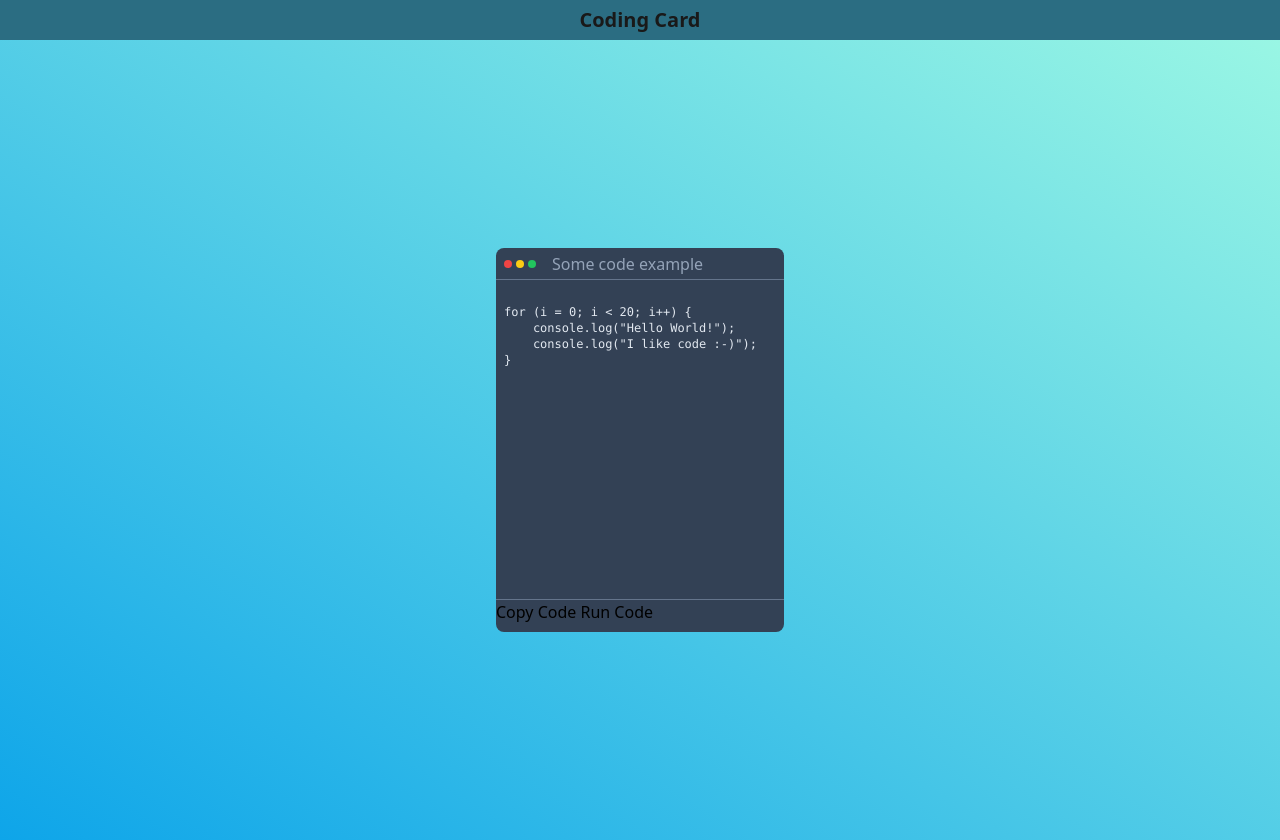
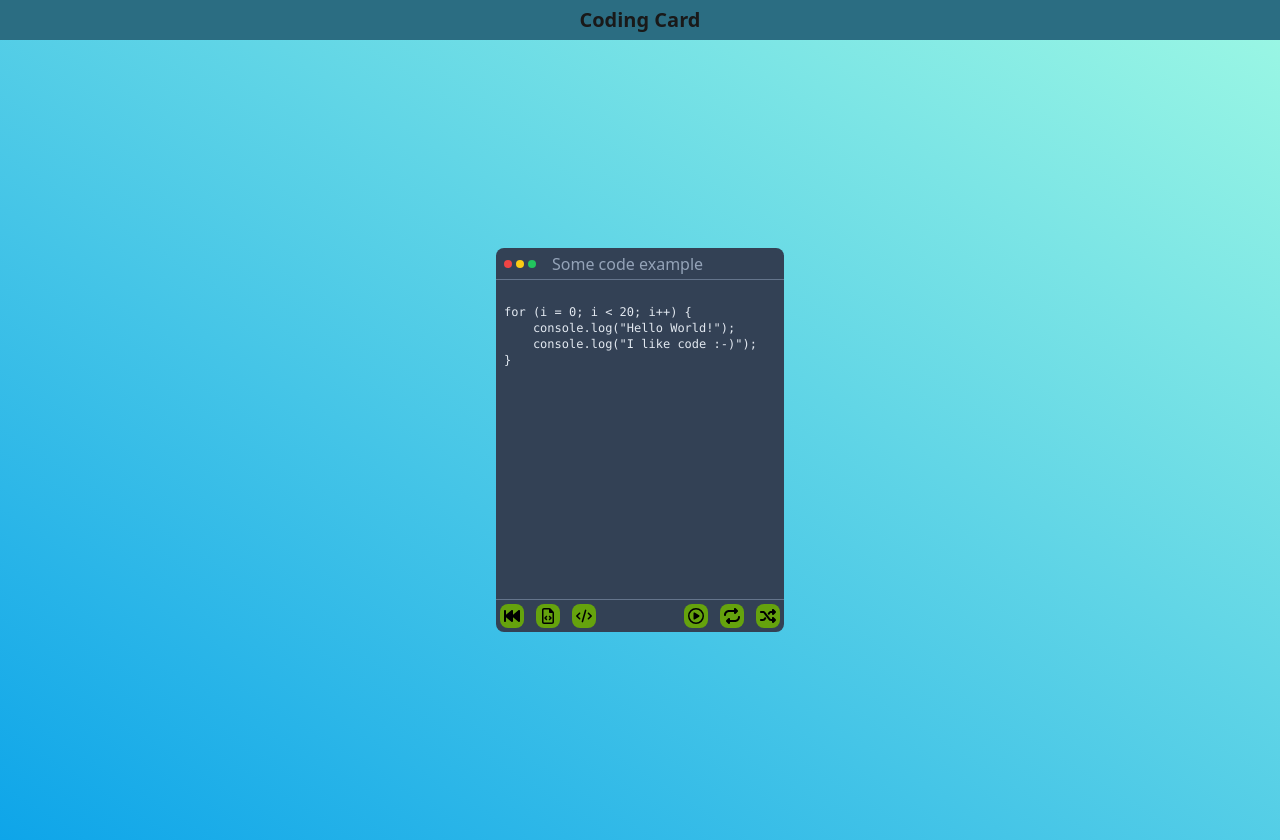
Before and after one commit to JannekS/learn-tailwindcss, a website: page src/index.html in a window 1280 px wide. Drawn offline with Linux system fonts and the light colour scheme.

Commit message:
Added buttons to coding card.

```diff
--- a/src/index.html
+++ b/src/index.html
@@ -29,13 +29,33 @@ for (i = 0; i < 20; i++) {
                     </code>
                 </pre>
             </div>
-            <div class="relative bottom-0 left-0 w-full h-10">
-                <button>
-                    Copy Code
-                </button>
-                <button>
-                    Run Code
-                </button>
+            <div class="relative bottom-0 left-0 w-full h-8 flex flex-row justify-between">
+                <div>
+                    <button class="text-xs text-slate-200 p-1 space-y-10 font-mono rounded-lg bg-lime-600 m-1 hover:bg-lime-500">
+                    <img src="/icons/backward-fast-solid.svg" alt="run code" class="w-4 h-4">
+                    </button>
+                    <button class="text-xs text-slate-200 p-1 space-y-10 font-mono rounded-lg bg-lime-600 m-1 hover:bg-lime-500">
+                        <img src="/icons/file-code-regular.svg" alt="run code" class="w-4 h-4">
+                    </button>
+                    <button class="text-xs text-slate-200 p-1 space-y-10 font-mono rounded-lg bg-lime-600 m-1 hover:bg-lime-500">
+                        <img src="/icons/code-solid.svg" alt="run code" class="w-4 h-4">
+                    </button>
+                </div>
+                <div>
+                    <button class="text-xs text-slate-200 p-1 space-y-10 font-mono rounded-lg bg-lime-600 m-1 hover:bg-lime-500">
+                    <img src="/icons/circle-play-regular.svg" alt="run code" class="w-4 h-4">
+                    </button>
+                    <button class="text-xs text-slate-200 p-1 space-y-10 font-mono rounded-lg bg-lime-600 m-1 hover:bg-lime-500">
+                        <img src="/icons/repeat-solid.svg" alt="run code" class="w-4 h-4">
+                    </button>
+                    <button class="text-xs text-slate-200 p-1 space-y-10 font-mono rounded-lg bg-lime-600 m-1 hover:bg-lime-500">
+                        <img src="/icons/shuffle-solid.svg" alt="run code" class="w-4 h-4">
+                    </button>
+                </div>
+
+
+
+
             </div>
 
         </div>
```
Also changed, not shown: icons/backward-fast-solid.svg (added), icons/backward-solid.svg (added), icons/backward-step-solid.svg (added), icons/bars-staggered-solid.svg (added), icons/circle-play-regular.svg (added), icons/circle-play-solid.svg (added), icons/code-solid.svg (added), icons/file-code-regular.svg (added), icons/file-code-solid.svg (added), icons/play-solid.svg (added), icons/repeat-solid.svg (added), icons/shuffle-solid.svg (added), icons/terminal-solid.svg (added), src/css/style.css.
